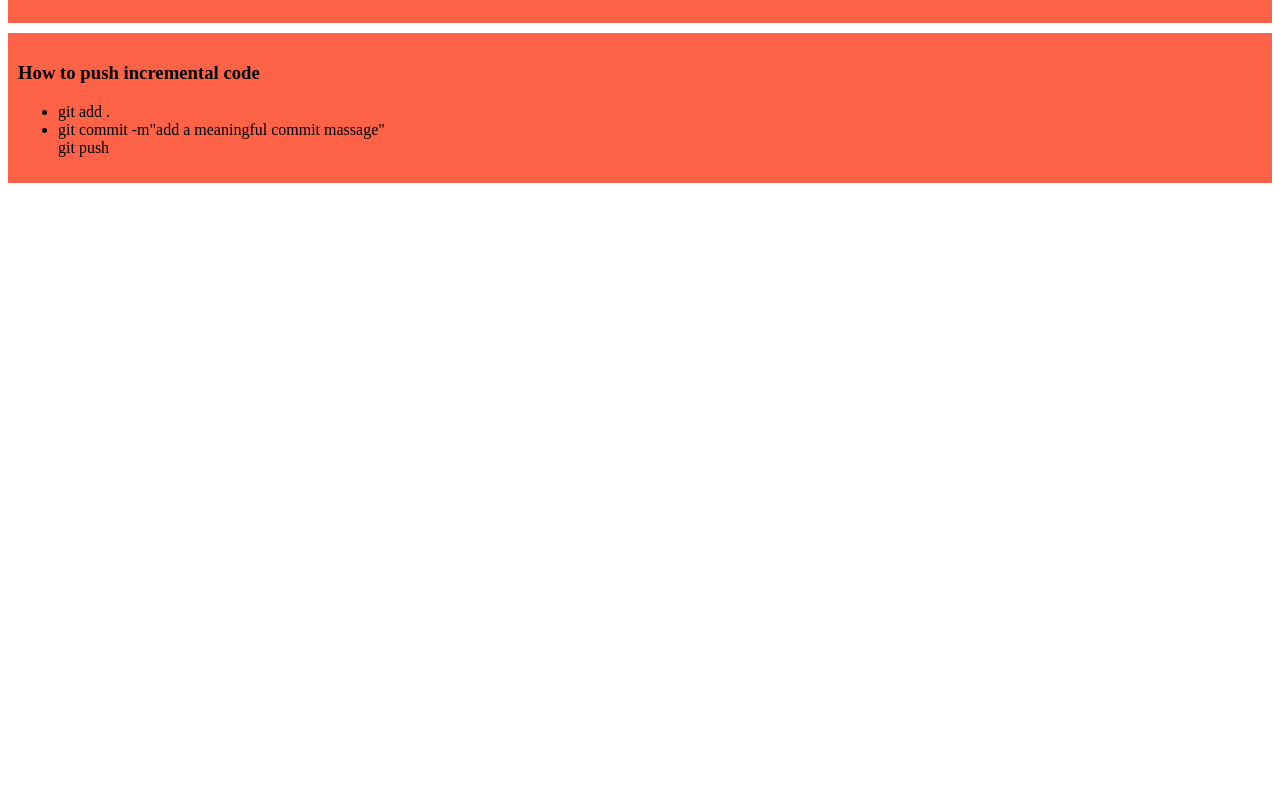
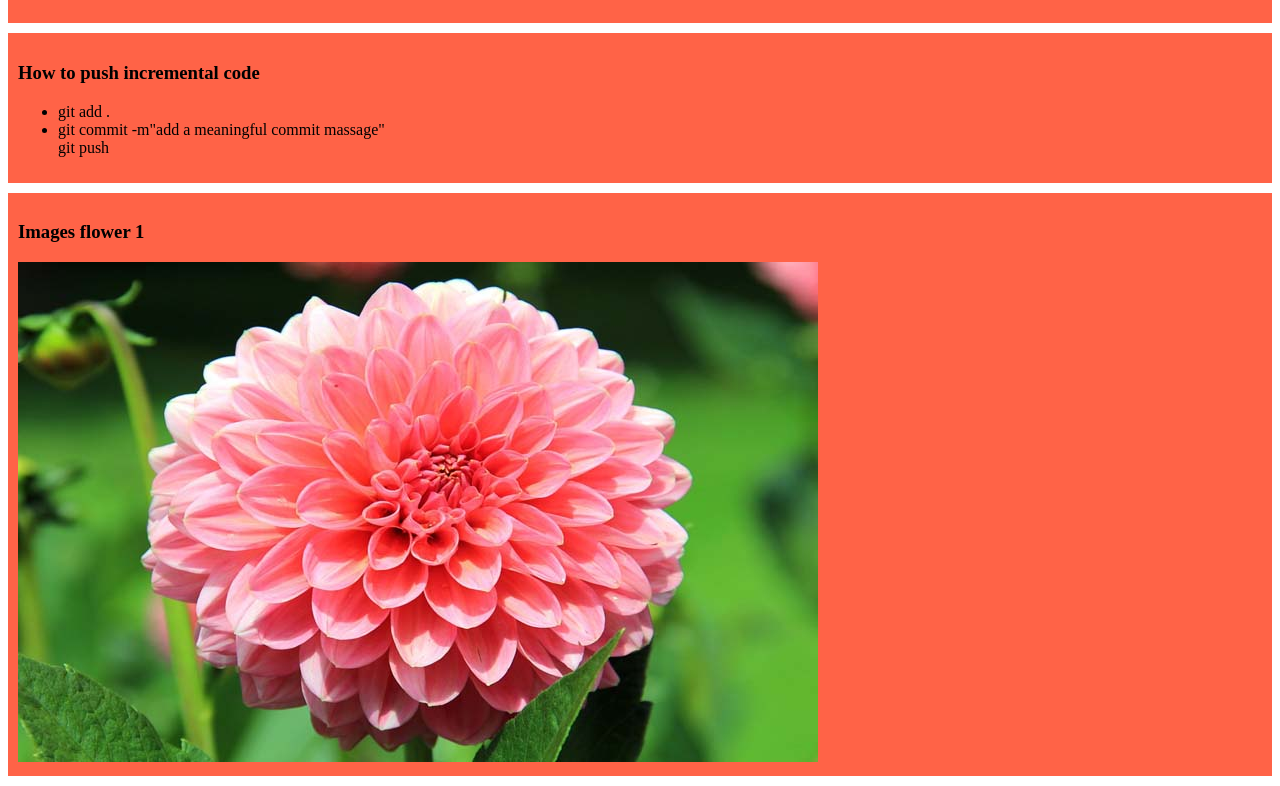
Before and after one commit to Tahazzed/my-simple-website, a plain HTML site: page index.html in a window 1280 px wide. Shown: the part 399-1185 px from the top of the page. Before the commit the page ends 800 px from the top, so only its background shows below. Drawn offline with Linux system fonts and the light colour scheme.

Commit message:
added flower image

```diff
--- a/index.html
+++ b/index.html
@@ -26,5 +26,9 @@
                 git push
             </ul>
         </div>
+        <div>
+            <h3>Images flower 1</h3>
+            <img src="images/1.jpg" alt="flower">
+        </div>
     </body>
     </html>
```
Also changed, not shown: images/1.jpg (added), images/flower.jpg (added), 1 other file.
